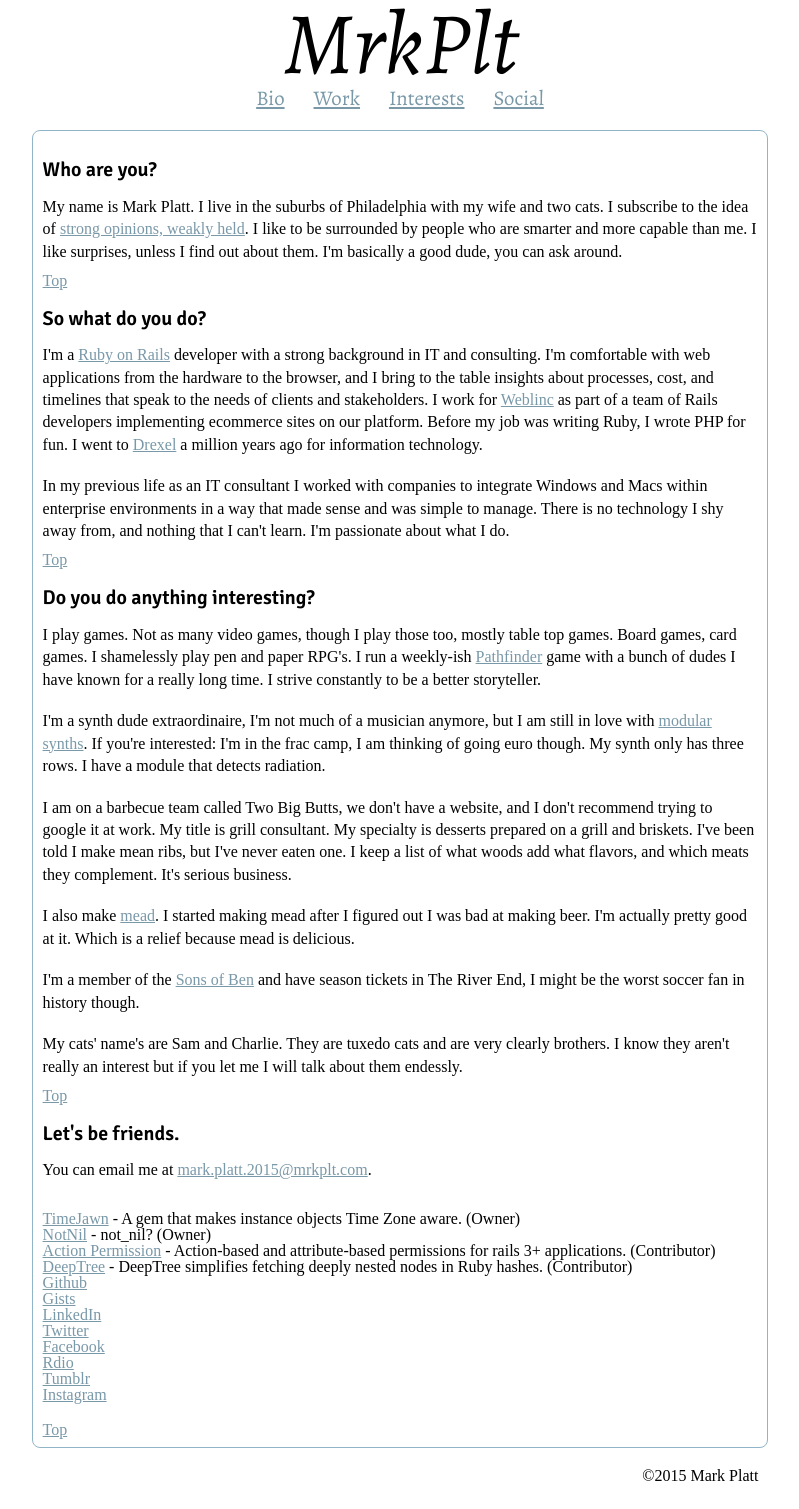
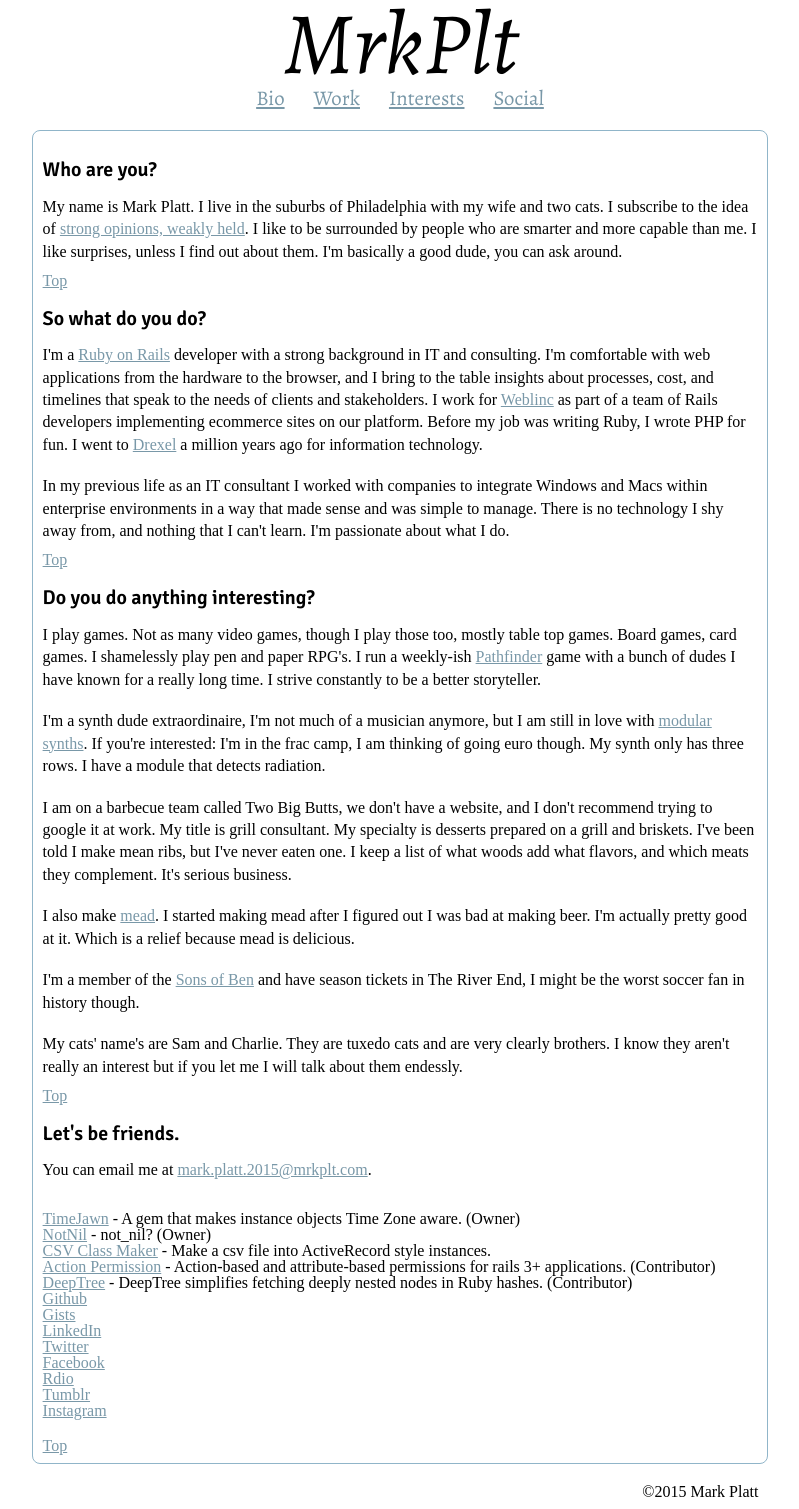
Before and after one commit to mrkplt/mrkplt.github.io, a Jekyll site: the page built from index.html, in a window 1280 px wide. Shown: the whole page, without its empty margins (240-1039 px from the left). Built offline with Jekyll 4.4.1, drawn with Linux system fonts in a browser that asks for light colours; some web fonts are replaced.

Commit message:
Update social.html

```diff
--- a/_includes/social.html
+++ b/_includes/social.html
@@ -6,6 +6,7 @@
     <ul>
       <li><a href="https://rubygems.org/gems/time_jawn">TimeJawn</a> - A gem that makes instance objects Time Zone aware. (Owner)</li>
       <li><a href="https://rubygems.org/gems/not_nil">NotNil</a> - not_nil? (Owner)</li>
+      <li><a href="https://rubygems.org/gems/csv_class_maker">CSV Class Maker</a> - Make a csv file into ActiveRecord style instances.
       <li><a href="https://github.com/mttdffy/action_permission">Action Permission</a> - Action-based and attribute-based permissions for rails 3+ applications. (Contributor)</li>
       <li><a href="https://github.com/patricktulskie/deep_tree">DeepTree</a> - DeepTree simplifies fetching deeply nested nodes in Ruby hashes. (Contributor)</li>
       <li><a href="https://github.com/mrkplt">Github</a></li>
```
